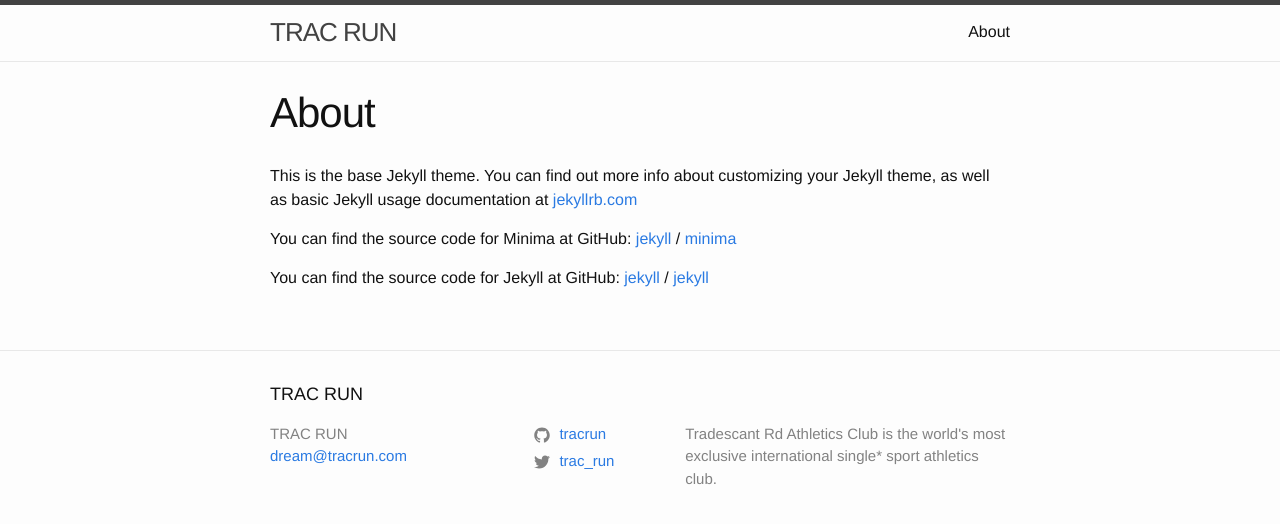
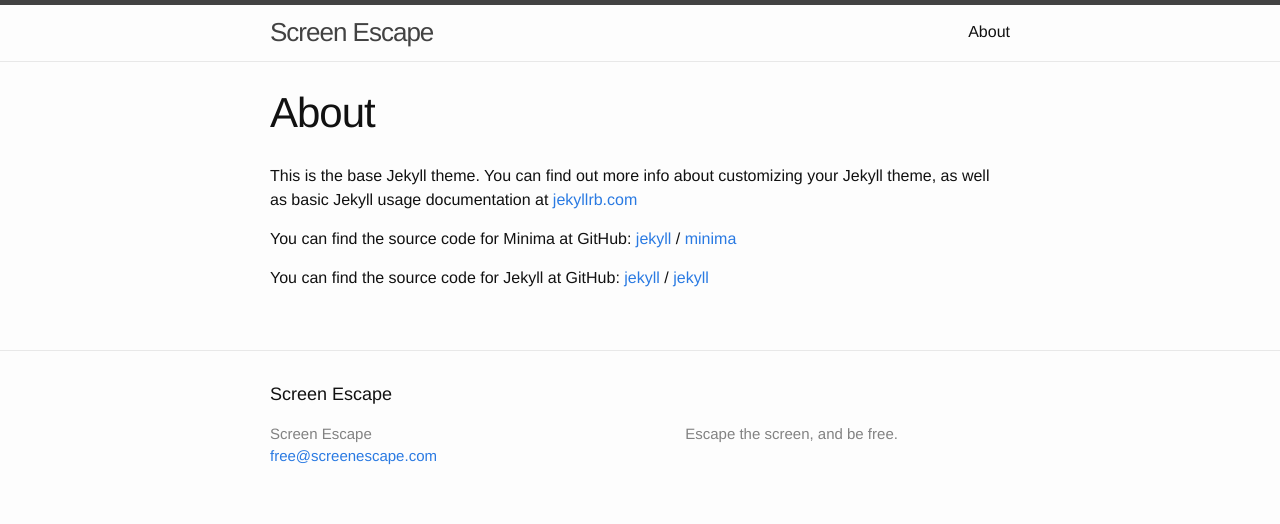
Before and after one commit to screenescape/screenescape.github.io, a Jekyll site: the page built from about.md, in a window 1280 px wide. Shown: the top 524 px of the page. Built offline with Jekyll 4.4.1, drawn with Linux system fonts in a browser that asks for light colours.

Commit message:
Update _config.yml

```diff
--- a/_config.yml
+++ b/_config.yml
@@ -13,14 +13,14 @@
 # you will see them accessed via {{ site.title }}, {{ site.email }}, and so on.
 # You can create any custom variable you would like, and they will be accessible
 # in the templates via {{ site.myvariable }}.
-title: TRAC RUN
-email: dream@tracrun.com
+title: Screen Escape
+email: free@screenescape.com
 description: > # this means to ignore newlines until "baseurl:"
-  Tradescant Rd Athletics Club is the world's most exclusive international single* sport athletics club.
+  Escape the screen, and be free.
 baseurl: "" # the subpath of your site, e.g. /blog
 url: "" # the base hostname & protocol for your site, e.g. http://example.com
-twitter_username: trac_run
-github_username:  tracrun
+twitter_username:
+github_username:
 
 # Build settings
 markdown: kramdown
```
